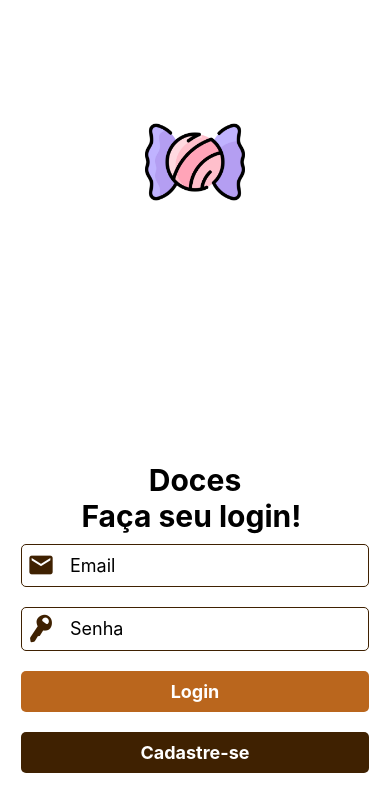
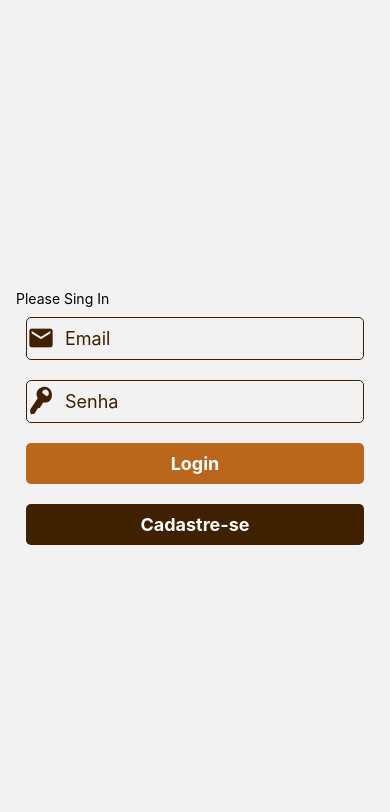
Before and after one commit to odiniizz/app, a React Native app: screen / in a window 390 px wide. Shown: the top 812 px of the page. Built offline with nearby package versions, Linux system fonts and the light colour scheme.

Commit message:
finalmente logou

```diff
--- a/App.tsx
+++ b/App.tsx
@@ -1,12 +1,15 @@
 import { StatusBar } from 'expo-status-bar';
-import { Navigation } from './src/navigation'
+import { Navigation } from './src/navigation';
+import { AuthProvider } from "./src/context/auth";
 import 'react-native-gesture-handler';
 
 export default function App() {
   return (
     <>
-      <Navigation />
-      <StatusBar style = "auto" />
+      <AuthProvider>
+        <Navigation />
+      </AuthProvider>
+      <StatusBar style="auto" />
     </>
   );
 }
--- a/src/screens/Login/index.tsx
+++ b/src/screens/Login/index.tsx
@@ -1,5 +1,5 @@
 import React, { useState } from 'react';
-import { KeyboardAvoidingView, View, Image, Text, TextInput, Alert } from 'react-native';
+import { KeyboardAvoidingView, View, Text, TextInput, Alert } from 'react-native';
 import { MaterialIcons, Entypo } from "@expo/vector-icons";
 import { styles } from './styles';
 import { colors } from '../../styles/colors';
@@ -16,49 +16,39 @@ export interface IAuthenticate {
 }
 export function Login({ navigation }: LoginTypes) {
     const [data, setData] = useState<IAuthenticate>();
-    const {signIn, setLoading} = useAuth()
-
+    const { signIn, setLoading } = useAuth()
     async function handleSignIn() {
         if (data?.email && data.password) {
-            console.log(data)
+            setLoading(true)
             try {
                 await signIn(data)
             } catch (error) {
                 const err = error as AxiosError
                 const msg = err.response?.data as string
                 Alert.alert(msg)
-                console.log(err)
-
             }
+            setLoading(false)
         } else {
-            Alert.alert("Preencha todos os campos!!!")
+            Alert.alert("Preencha todos os campos!");
         }
     }
-
     function handleRegister() {
-        navigation.navigate("Register")
+        navigation.navigate('Register')
+    }
+    function handleChange(item: IAuthenticate) {
+        setData({ ...data, ...item })
     }
 
-    function handleChange(item: IAuthenticate) {
-        setData({ ...data, ...item });
-    }
-
-    const logo = require("../../img/docin.png")
 
     return (
+
             <View style={styles.container}>
-            <View style={styles.doce}>
-                <Image source={logo} style={styles.logo}/>
-            </View>
-
-            <View style ={styles.tudo}>
-            <Text style={styles.titulo}>Doces</Text>
                 <KeyboardAvoidingView>
-                <Text style={styles.titulo}>Faça seu login! </Text>
+                    <Text>Please Sing In</Text>
                     <View style={styles.formRow}>
                         <MaterialIcons name="email" style={styles.icon} />
                         <TextInput
-                        placeholderTextColor={colors.black}
+                            placeholderTextColor={colors.primary}
                             style={styles.input}
                             placeholder="Email"
                             keyboardType="email-address"
@@ -69,7 +59,7 @@ export function Login({ navigation }: LoginTypes) {
                     <View style={styles.formRow}>
                         <Entypo name="key" style={styles.icon} />
                         <TextInput
-                        placeholderTextColor={colors.black}
+                            placeholderTextColor={colors.primary}
                             style={styles.input}
                             placeholder="Senha"
                             secureTextEntry={true}
@@ -81,6 +71,8 @@ export function Login({ navigation }: LoginTypes) {
                     <ComponentButtonInterface title='Cadastre-se' type='secondary' onPressI={handleRegister} />
                 </KeyboardAvoidingView>
             </View>
-        </View>
+
+
     );
+
 }
--- a/src/screens/Login/styles.ts
+++ b/src/screens/Login/styles.ts
@@ -1,18 +1,18 @@
-import { StyleSheet } from 'react-native';
-import { colors } from '../../styles/colors';
+
+import {StyleSheet} from 'react-native';
+import {colors} from '../../styles/colors';
 export const styles = StyleSheet.create({
     container: {
         flex: 1,
         alignItems: "center",
         justifyContent: "center",
-        backgroundColor: "white"
     },
 
-    titulo: {
-        fontSize: 30,
-        fontWeight: "bold",
-        textAlign: 'center',
-        color: colors.black
+    title: {
+     fontSize: 30,
+     fontWeight: "bold",
+     textAlign: 'center',
+     color: colors.primary
     },
 
     formRow: {
@@ -23,11 +23,10 @@ export const styles = StyleSheet.create({
         borderColor: colors.primary,
         borderRadius: 5
     },
-
     icon: {
         fontSize: 28,
         color: colors.primary,
-        padding: 5
+        borderRadius: 5
     },
 
     input: {
@@ -36,16 +35,5 @@ export const styles = StyleSheet.create({
         width: "70%"
     },
 
-    tudo: {
-        paddingTop: 250
-    },
 
-    logo: {
-        height: 100,
-        width: 100
-    },
-
-    doce: {
-        paddingTop: 50
-    }
 })
--- a/src/screens/Mensagem/index.tsx
+++ b/src/screens/Mensagem/index.tsx
@@ -1,10 +1,57 @@
-import { View, Text } from "react-native";
-import { styles } from "./styles";
+import React, { useEffect, useState } from "react";
+import { View, Text, ImageBackground, TouchableOpacity } from "react-native";
+import { styles } from "./styled"
+import { useAuth } from "../../hook/auth";
+import { apiMessage } from "../../services/data";
+import { IResponseMessage } from "../../services/data/Message";
+import { FlatList } from "react-native-gesture-handler";
+import { styleContainer } from "../../styles/globalstyle"
+import { MessageTypes } from "../../navigations/menssage.navigaton";
+import { colors } from "../../styles/colors";
+import { AntDesign } from "@expo/vector-icons";
 
-export function Mensagem() {
-    return (
-        <View style={styles.container}>
-            <Text>Mensagem</Text>
-        </View>
+export function Mensagem({ navigation }: MessageTypes) {
+    const slide = require('../../asset/img 4.png')
+    const [message, setMessage] = useState<IResponseMessage[]>([])
+    const { setLoading } = useAuth()
+    useEffect(() => {
+        setLoading(true)
+        async function loadMessage() {
+            const response = await apiMessage.index()
+            setMessage(response.data)
+        }
+        setLoading(false)
+        navigation.addListener("focus", () => loadMessage())
+    }, [])
+    interface itemMessage {
+        item: IResponseMessage
+    }
+    const renderItem = (({ item }: itemMessage) => {
+        return (
+            <View style={styles.item}>
+                <Text style={styles.itemText}>Nome: {item.user.name}</Text>
+                <Text style={styles.itemText}>Título: {item.title}</Text>
+                <Text style={styles.itemText}>Mensagem: {item.message}</Text>
+            </View>
+        )
+    })
+    return(
+        <ImageBackground source={slide} style={styleContainer.container}>
+            <View style={styles.container}>
+                {
+                    message.length > 0 && (
+                        <FlatList
+                            data={message}
+                            renderItem={renderItem}
+                            keyExtractor={item => String(item.id)}
+                        />
+                    )
+                }
+            </View>
+            <TouchableOpacity style={styles.botao}
+                onPress={() => navigation.navigate("CadMessage")}>
+                <AntDesign name="pluscircle" size={48} color={colors.branco} />
+            </TouchableOpacity>
+        </ImageBackground>
     )
 }
```
Also changed, not shown: src/context/auth.tsx (+8 -6 lines), src/services/data/Menssagem/index.ts (added, +28 -0 lines). Lines whose indentation alone changed are shown as unchanged.
